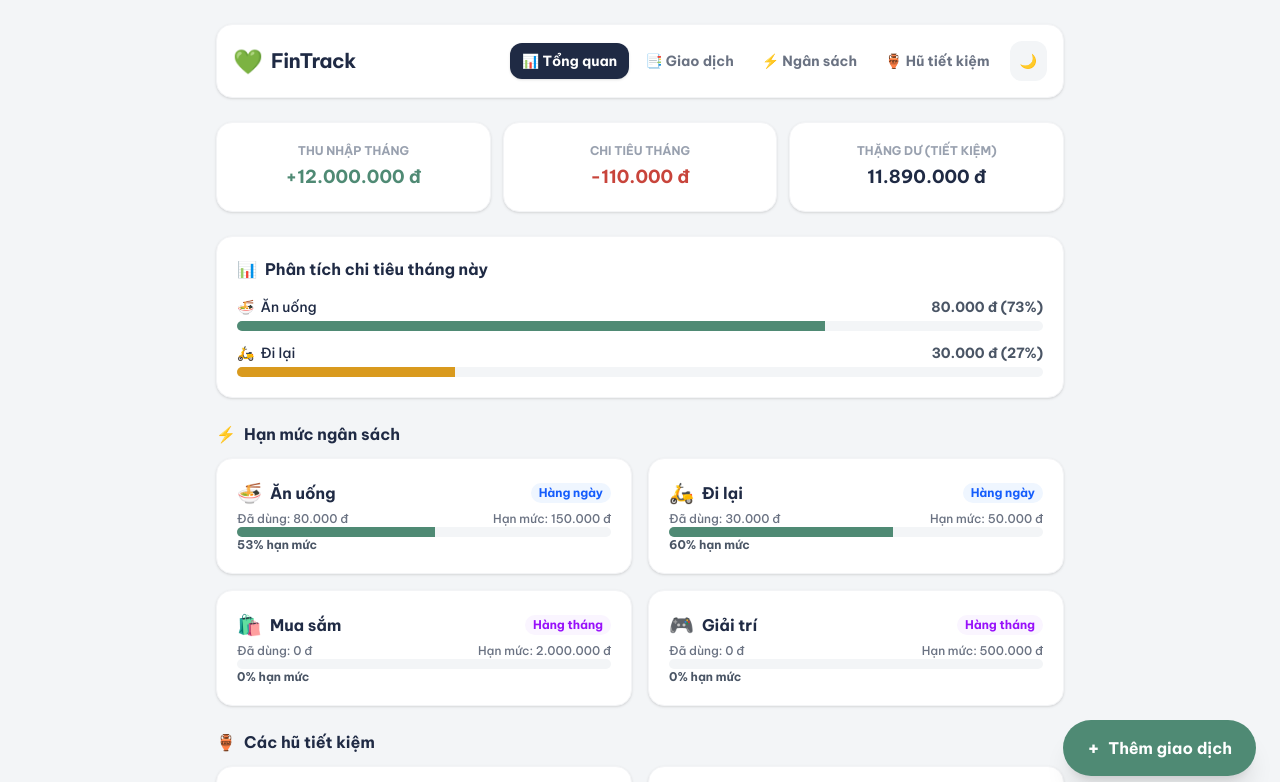
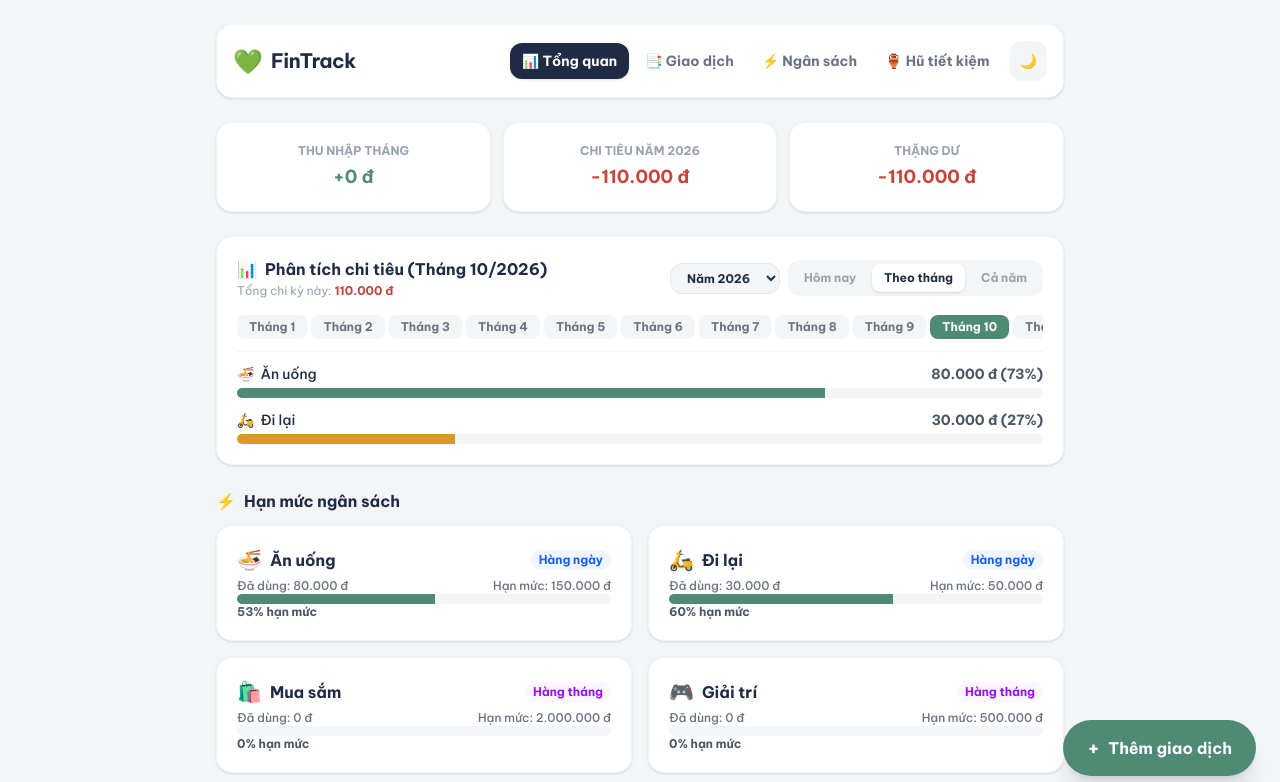
Before and after one commit to Ancomvoisuachua/Personal-Finance-Savings-Jars-Application, a React (Vite) app in the folder Frontend/: page / in a window 1280 px wide. Shown: the top 782 px of the page. Built offline with nearby package versions, Linux system fonts and the light colour scheme.

Commit message:
add them phan tich chi tieu

```diff
--- a/Frontend/src/api.js
+++ b/Frontend/src/api.js
@@ -1,6 +1,6 @@
 // api.js
 const STORAGE_KEY = 'fintrack_local_db_v1'
-
+const DB_KEY = 'PERSONAL_FINANCE_DB_V1'
 const todayStr = () => new Date().toISOString().slice(0, 10)
 const currentMonthStr = () => new Date().toISOString().slice(0, 7) // "YYYY-MM"
 
@@ -34,9 +34,13 @@ const defaultDb = {
 
 // Lấy dữ liệu từ LocalStorage
 const loadDb = () => {
+  const raw = localStorage.getItem(DB_KEY)
+  if (!raw) {
+    localStorage.setItem(DB_KEY, JSON.stringify(defaultDb))
+    return defaultDb
+  }
   try {
-    const data = localStorage.getItem(STORAGE_KEY)
-    return data ? JSON.parse(data) : defaultDb
+    return JSON.parse(raw)
   } catch (e) {
     return defaultDb
   }
@@ -44,11 +48,7 @@ const loadDb = () => {
 
 // Lưu dữ liệu vào LocalStorage
 const saveDb = (db) => {
-  try {
-    localStorage.setItem(STORAGE_KEY, JSON.stringify(db))
-  } catch (e) {
-    console.error('Không thể lưu vào localStorage', e)
-  }
+  localStorage.setItem(DB_KEY, JSON.stringify(db))
 }
 
 const wait = (v) => new Promise((r) => setTimeout(() => r(structuredClone(v)), 80))
@@ -90,60 +90,113 @@ export const deleteTransaction = (id) => {
 
 export const getDashboard = () => {
   const db = loadDb()
-  const today = todayStr()
-  const currentMonth = currentMonthStr()
+  const todayStr = new Date().toISOString().slice(0, 10) // 'YYYY-MM-DD'
+  const expenseTxs = db.transactions.filter(t => t.type === 'expense')
 
-  // 1. Tính toán ngân sách
-  const budgetItems = db.budgets.map((b) => {
-    const isDaily = b.period_type === 'daily'
-    const categorySpent = db.transactions
-      .filter((t) => {
-        if (t.type !== 'expense' || t.category_id !== b.category_id) return false
-        return isDaily ? t.date === today : t.date.startsWith(currentMonth)
-      })
-      .reduce((s, t) => s + t.amount, 0)
+  // 1. Phân tích hôm nay
+  const todayMap = {}
+  let totalToday = 0
 
-    const percent_used = Math.round((categorySpent / b.limit_amount) * 100)
-    return {
-      ...b,
-      category: db.categories.find((c) => c.id === b.category_id),
-      spent: categorySpent,
-      percent_used,
-      is_exceeded: categorySpent > b.limit_amount,
-      warning_level: categorySpent > b.limit_amount ? 'exceeded' : percent_used >= 80 ? 'warning' : 'ok'
+  // 2. Gom nhóm theo Năm -> Tháng (Đảm bảo cấu trúc rõ ràng theo năm)
+  // Cấu trúc: { '2026': { '01': {total: 0, categories: {}}, '02': {...}, ... } }
+  const yearsMap = {}
+
+  expenseTxs.forEach(t => {
+    const cat = db.categories.find(c => c.id === t.category_id)
+    const catName = cat ? cat.name : 'Khác'
+    const catIcon = cat ? cat.icon : '💸'
+
+    // Xử lý hôm nay
+    if (t.date === todayStr) {
+      totalToday += t.amount
+      if (!todayMap[catName]) todayMap[catName] = { name: catName, icon: catIcon, amount: 0 }
+      todayMap[catName].amount += t.amount
+    }
+
+    // Tách lấy năm và tháng từ t.date (giả định định dạng 'YYYY-MM-DD')
+    if (t.date && t.date.length >= 7) {
+      const yearStr = t.date.slice(0, 4)
+      const monthStr = t.date.slice(5, 7)
+
+      if (!yearsMap[yearStr]) {
+        yearsMap[yearStr] = {}
+        for (let i = 1; i <= 12; i++) {
+          const mKey = String(i).padStart(2, '0')
+          yearsMap[yearStr][mKey] = { monthNumber: i, monthKey: mKey, total: 0, categories: {} }
+        }
+      }
+
+      const mData = yearsMap[yearStr][monthStr]
+      if (mData) {
+        mData.total += t.amount
+        if (!mData.categories[catName]) {
+          mData.categories[catName] = { name: catName, icon: catIcon, amount: 0 }
+        }
+        mData.categories[catName].amount += t.amount
+      }
     }
   })
 
-  // 2. Thống kê tổng quan thu / chi tháng này
-  const monthTransactions = db.transactions.filter((t) => t.date.startsWith(currentMonth))
-  const totalIncome = db.monthlyIncome !== undefined
-  ? db.monthlyIncome
-  : db.transactions.filter(t => t.type === 'income').reduce((sum, t) => sum + t.amount, 0);
-  const totalExpense = monthTransactions.filter((t) => t.type === 'expense').reduce((s, t) => s + t.amount, 0)
+  // Nếu chưa có dữ liệu năm nào, ít nhất đưa năm hiện tại vào để giao diện không bị trống
+  const currentYearStr = String(new Date().getFullYear())
+    if (!yearsMap[currentYearStr]) {
+    yearsMap[currentYearStr] = {}
+    for (let i = 1; i <= 12; i++) {
+      const mKey = String(i).padStart(2, '0')
+      yearsMap[currentYearStr][mKey] = { monthNumber: i, monthKey: mKey, total: 0, categories: {} }
+    }
+  }
 
-  // 3. Phân tích chi tiêu theo danh mục (cho Chart)
-  const categorySpendingMap = {}
-  monthTransactions
-    .filter((t) => t.type === 'expense')
-    .forEach((t) => {
-      categorySpendingMap[t.category_id] = (categorySpendingMap[t.category_id] || 0) + t.amount
+  // Format dữ liệu trả về cho chuẩn chỉnh
+  const spendingToday = Object.values(todayMap).map(item => ({
+    ...item,
+    percentage: totalToday > 0 ? Math.round((item.amount / totalToday) * 100) : 0
+  }))
+
+  const structuredYears = Object.keys(yearsMap).sort().reverse().map(yearStr => {
+    const monthsObj = yearsMap[yearStr]
+    // Sắp xếp các tháng chuẩn từ 01 -> 12
+    const sortedMonths = Object.keys(monthsObj).sort().map(mKey => {
+      const mData = monthsObj[mKey]
+      const catsFormatted = Object.values(mData.categories).map(c => ({
+        ...c,
+        percentage: mData.total > 0 ? Math.round((c.amount / mData.total) * 100) : 0
+      }))
+      return {
+        ...mData,
+        categories: catsFormatted
+      }
     })
 
-  const spendingByCategory = Object.entries(categorySpendingMap).map(([catId, amount]) => {
-    const cat = db.categories.find((c) => c.id === Number(catId))
+    // Tính tổng chi tiêu cả năm đó
+    const totalYearExpense = sortedMonths.reduce((sum, m) => sum + m.total, 0)
+
     return {
-      name: cat ? cat.name : 'Khác',
-      icon: cat ? cat.icon : '💸',
-      amount,
-      percentage: totalExpense > 0 ? Math.round((amount / totalExpense) * 100) : 0
+      year: yearStr,
+      totalYear: totalYearExpense,
+      months: sortedMonths
     }
-  }).sort((a, b) => b.amount - a.amount)
+  })
+
+  const totalIncome = db.monthlyIncome !== undefined ? db.monthlyIncome : 0
 
   return wait({
-    budgets: budgetItems,
+    summary: {
+      totalIncome,
+      netSavings: totalIncome - (structuredYears[0]?.totalYear || 0)
+    },
+    budgets: db.budgets.map(b => {
+      const cat = db.categories.find(c => c.id === b.category_id)
+      const spent = expenseTxs.filter(t => t.category_id === b.category_id).reduce((s, t) => s + t.amount, 0)
+      const pct = Math.round((spent / b.limit_amount) * 100)
+      let warning = 'ok'
+      if (pct >= 100) warning = 'exceeded'
+      else if (pct >= 80) warning = 'warning'
+      return { ...b, category: cat, spent, percent_used: pct, warning_level: warning, is_exceeded: spent > b.limit_amount }
+    }),
     jars: db.jars,
-    summary: { totalIncome, totalExpense, netSavings: totalIncome - totalExpense },
-    spendingByCategory
+    spendingToday,
+    structuredYears
   })
 }
 
--- a/Frontend/src/pages.jsx
+++ b/Frontend/src/pages.jsx
@@ -136,9 +136,42 @@ function JarCard({ j }) {
 export function Dashboard() {
   const { data } = useQuery({ queryKey: ['dashboard'], queryFn: getDashboard })
 
+  const [viewMode, setViewMode] = useState('month') // 'today' | 'month' | 'year'
+  const [selectedYear, setSelectedYear] = useState(String(new Date().getFullYear()))
+  const [selectedMonth, setSelectedMonth] = useState(String(new Date().getMonth() + 1).padStart(2, '0'))
+
   if (!data) return <div className="p-8 text-center text-gray-400">Đang tải dữ liệu tài chính...</div>
 
-  const { summary, budgets, jars, spendingByCategory } = data
+  const { summary = {}, budgets = [], jars = [], spendingToday = [], structuredYears = [] } = data
+
+  // Lấy dữ liệu của năm đang chọn
+  const currentYearData = structuredYears.find(y => y.year === selectedYear) || { totalYear: 0, months: [] }
+
+  let currentChartData = []
+  let currentTotalHeading = 0
+
+  if (viewMode === 'today') {
+    currentChartData = spendingToday
+    currentTotalHeading = spendingToday.reduce((s, i) => s + i.amount, 0)
+  } else if (viewMode === 'month') {
+    const foundMonth = currentYearData.months.find(m => m.monthKey === selectedMonth)
+    currentChartData = foundMonth ? foundMonth.categories : []
+    currentTotalHeading = foundMonth ? foundMonth.total : 0
+  } else {
+    // Tổng cả năm: gộp tất cả danh mục trong năm đó lại
+    const yearCatsMap = {}
+    currentYearData.months.forEach(m => {
+      m.categories.forEach(c => {
+        if (!yearCatsMap[c.name]) yearCatsMap[c.name] = { name: c.name, icon: c.icon, amount: 0 }
+        yearCatsMap[c.name].amount += c.amount
+      })
+    })
+    currentChartData = Object.values(yearCatsMap).map(c => ({
+      ...c,
+      percentage: currentYearData.totalYear > 0 ? Math.round((c.amount / currentYearData.totalYear) * 100) : 0
+    }))
+    currentTotalHeading = currentYearData.totalYear
+  }
 
   return (
     <div className="space-y-6">
@@ -149,11 +182,11 @@ export function Dashboard() {
           <div className="text-sm sm:text-lg font-bold text-sage mt-1">+{vnd(summary.totalIncome)}</div>
         </Card>
         <Card className="p-4 text-center">
-          <div className="text-xs font-semibold text-gray-400 uppercase">Chi tiêu tháng</div>
-          <div className="text-sm sm:text-lg font-bold text-alert mt-1">-{vnd(summary.totalExpense)}</div>
+          <div className="text-xs font-semibold text-gray-400 uppercase">Chi tiêu năm {selectedYear}</div>
+          <div className="text-sm sm:text-lg font-bold text-alert mt-1">-{vnd(currentYearData.totalYear)}</div>
         </Card>
         <Card className="p-4 text-center">
-          <div className="text-xs font-semibold text-gray-400 uppercase">Thặng dư (Tiết kiệm)</div>
+          <div className="text-xs font-semibold text-gray-400 uppercase">Thặng dư</div>
           <div className={`text-sm sm:text-lg font-bold mt-1 ${summary.netSavings >= 0 ? 'text-ink' : 'text-alert'}`}>
             {vnd(summary.netSavings)}
           </div>
@@ -162,10 +195,80 @@ export function Dashboard() {
 
       {/* Spending Analytics Chart */}
       <Card>
-        <h3 className="font-bold text-ink mb-4 flex items-center gap-2">
-          <span>📊</span> Phân tích chi tiêu tháng này
-        </h3>
-        <CategorySpendingChart data={spendingByCategory} />
+        <div className="flex flex-col sm:flex-row justify-between items-start sm:items-center mb-4 gap-3">
+        <div>
+          <h3 className="font-bold text-ink flex items-center gap-2">
+            <span>📊</span> Phân tích chi tiêu ({viewMode === 'today' ? 'Hôm nay' : viewMode === 'month' ? `Tháng ${Number(selectedMonth)}/${selectedYear}` : `Cả năm ${selectedYear}`})
+          </h3>
+          <p className="text-xs text-gray-400 mt-0.5">
+            Tổng chi kỳ này: <b className="text-alert">{vnd(currentTotalHeading)}</b>
+          </p>
+        </div>
+
+        <div className="flex items-center gap-2 flex-wrap">
+          {/* Chỉ hiện thị bộ chọn Năm khi KHÔNG ở chế độ Hôm nay */}
+          {viewMode !== 'today' && (
+            <select
+              value={selectedYear}
+              onChange={(e) => setSelectedYear(e.target.value)}
+              className="bg-mist dark:bg-gray-800 text-ink dark:text-white text-xs font-bold px-3 py-1.5 rounded-xl outline-none border border-gray-200 dark:border-gray-700"
+            >
+              {structuredYears.map(y => (
+                <option key={y.year} value={y.year}>Năm {y.year}</option>
+              ))}
+            </select>
+          )}
+
+          {/* Các nút chế độ xem: Hôm nay / Theo tháng / Cả năm */}
+          <div className="flex gap-1 p-1 bg-mist dark:bg-gray-800 rounded-xl">
+            <button
+              onClick={() => setViewMode('today')}
+              className={`px-3 py-1.5 text-xs font-bold rounded-lg transition-all ${
+                viewMode === 'today' ? 'bg-white dark:bg-gray-900 text-ink shadow-sm' : 'text-gray-400 hover:text-ink'
+              }`}
+            >
+              Hôm nay
+            </button>
+            <button
+              onClick={() => setViewMode('month')}
+              className={`px-3 py-1.5 text-xs font-bold rounded-lg transition-all ${
+                viewMode === 'month' ? 'bg-white dark:bg-gray-900 text-ink shadow-sm' : 'text-gray-400 hover:text-ink'
+              }`}
+            >
+              Theo tháng
+            </button>
+            <button
+              onClick={() => setViewMode('year')}
+              className={`px-3 py-1.5 text-xs font-bold rounded-lg transition-all ${
+                viewMode === 'year' ? 'bg-white dark:bg-gray-900 text-ink shadow-sm' : 'text-gray-400 hover:text-ink'
+              }`}
+            >
+              Cả năm
+            </button>
+          </div>
+        </div>
+      </div>
+
+        {/* Thanh chọn Tháng chuẩn thứ tự từ Tháng 1 -> Tháng 12 */}
+        {viewMode === 'month' && (
+          <div className="flex gap-1 overflow-x-auto pb-3 mb-3 border-b border-gray-100 dark:border-gray-800">
+            {currentYearData.months.map(m => (
+              <button
+                key={m.monthKey}
+                onClick={() => setSelectedMonth(m.monthKey)}
+                className={`px-3 py-1 text-xs font-semibold rounded-lg whitespace-nowrap transition-all ${
+                  selectedMonth === m.monthKey
+                    ? 'bg-sage text-white'
+                    : 'bg-mist dark:bg-gray-800 text-gray-500 hover:bg-gray-200 dark:hover:bg-gray-700'
+                }`}
+              >
+                Tháng {m.monthNumber}
+              </button>
+            ))}
+          </div>
+        )}
+
+        <CategorySpendingChart data={currentChartData} />
       </Card>
 
       {/* Daily/Monthly Budgets */}
```
